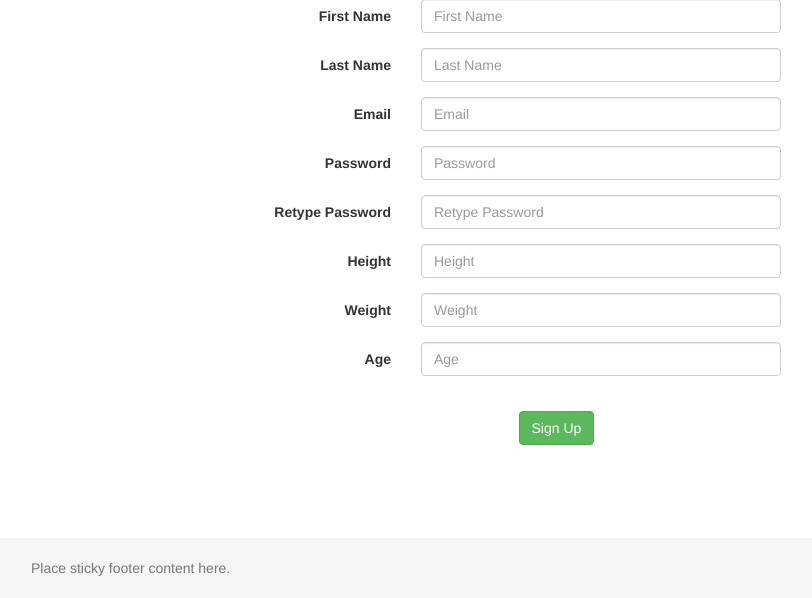
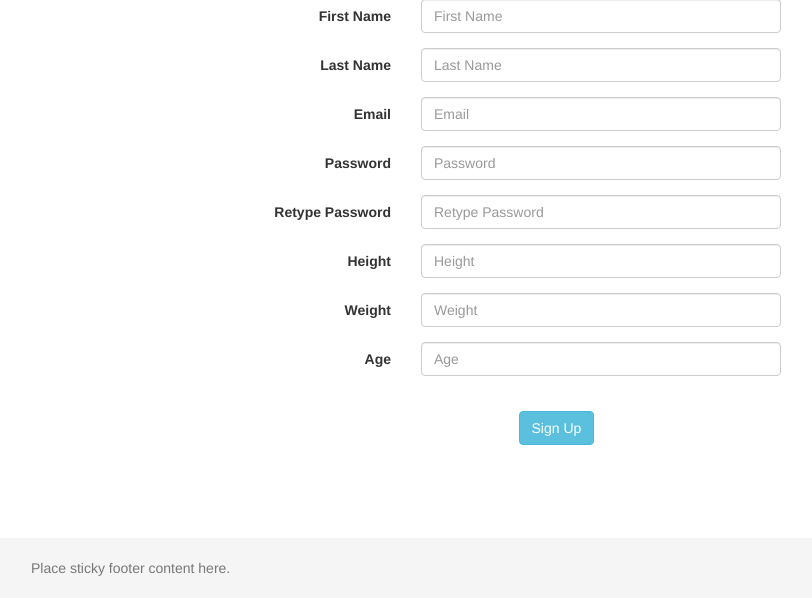
Before and after one commit to Crongz/fitfriends, a Node server app: page /signin in a window 1280 px wide; the page is wider, and only the part inside the window is pictured. Shown: the part 202-800 px from the top of that part, without its empty margins (39-851 px from the left). Run offline with Node 20, Linux system fonts and the light colour scheme; some libraries are stand-ins or nearby versions.

Commit message:
signin maps to dashboard now

```diff
--- a/views/signin.ejs
+++ b/views/signin.ejs
@@ -81,7 +81,7 @@
 			<br>
 			<div class="form-group">
 				<div class="col-sm-offset-5 col-sm-10">
-					<button type="submit" class="btn btn-success">Sign Up</button>
+					<a href="/dashboard" class="btn btn-info" role="button">Sign Up</a>
 				</div>
 			</div>
 		</form>
```
